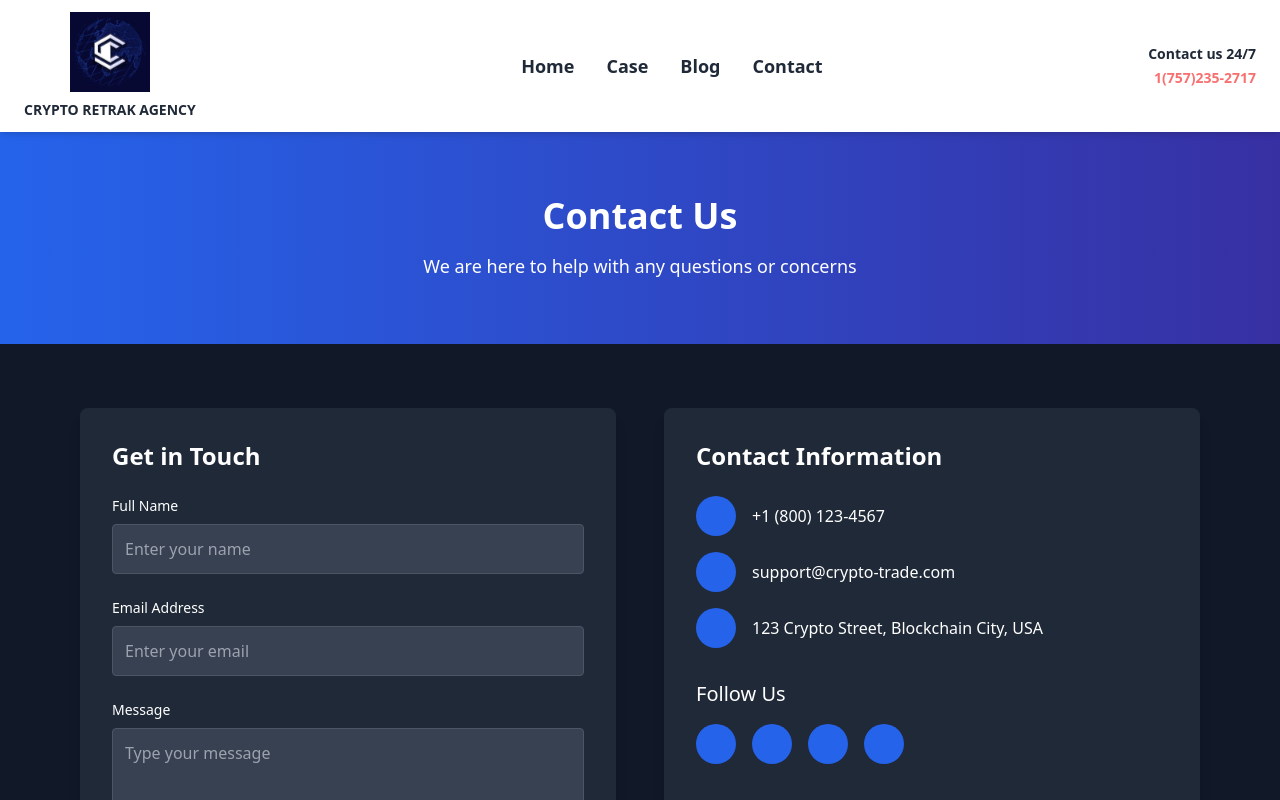
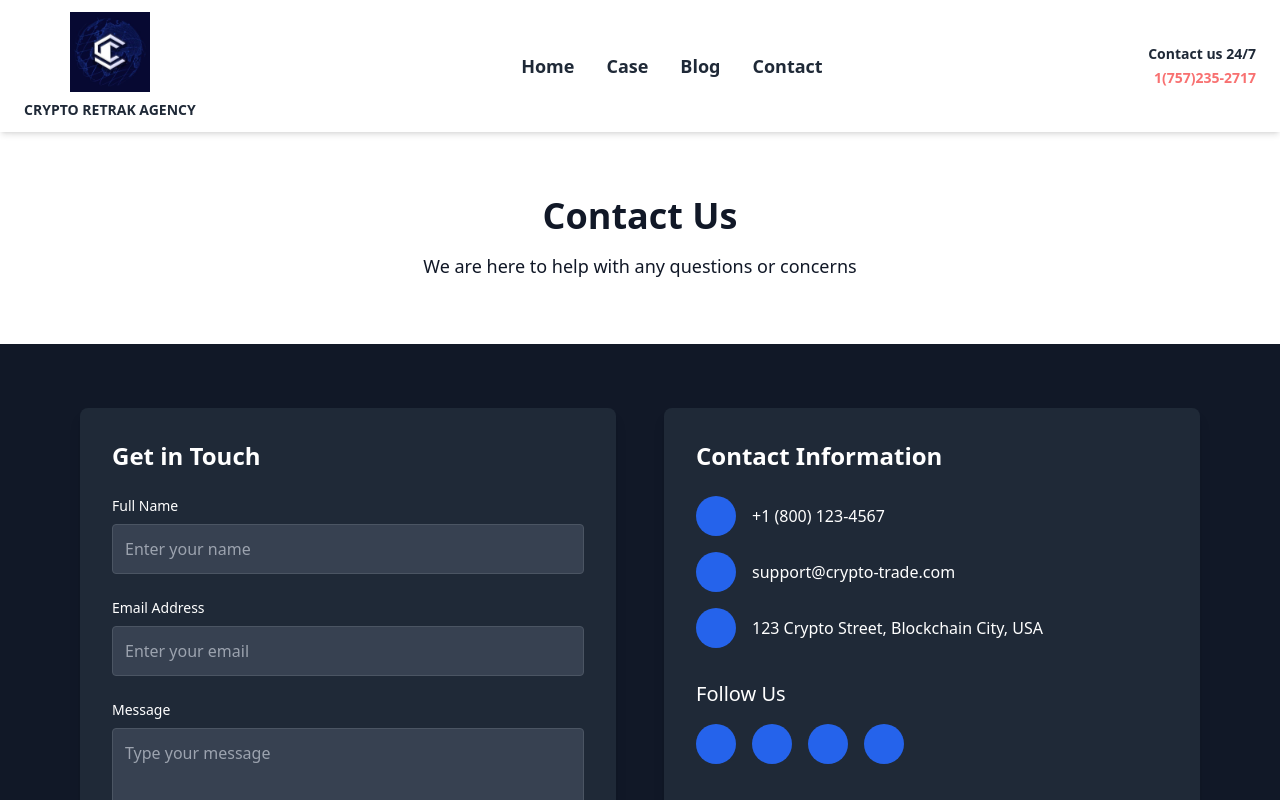
Before and after one commit to Iydeejames/crypto-retrak-agency, a React (Vite) app: page /Contact in a window 1280 px wide. Shown: the top 800 px of the page. Built offline with nearby package versions, Linux system fonts and the light colour scheme.

Commit message:
Update Contact.jsx

```diff
--- a/src/pages/Contact.jsx
+++ b/src/pages/Contact.jsx
@@ -3,9 +3,9 @@ const Contact = () => {
   return (
     <div className="bg-gray-900 text-white min-h-screen">
       {/* Header */}
-      <div className="text-center py-16 bg-gradient-to-r from-blue-600 to-indigo-800">
-        <h1 className="text-4xl font-bold">Contact Us</h1>
-        <p className="mt-4 text-lg">We are here to help with any questions or concerns</p>
+      <div className="text-center py-16 bg-white">
+        <h1 className="text-4xl  text-gray-900 font-bold">Contact Us</h1>
+        <p className="mt-4 text-gray-900 text-lg">We are here to help with any questions or concerns</p>
       </div>
 
       {/* Contact Form and Info */}
```
